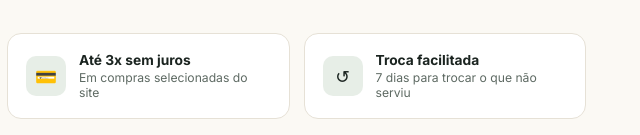
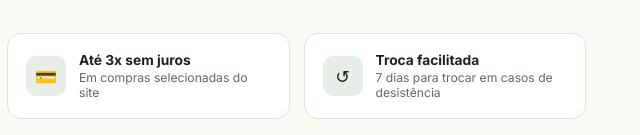
Before and after one commit to rogeljr25/SupermercadoMax, a plain HTML site: page index.html in a window 1280 px wide. Shown: the part 817-952 px from the top of the page, 640-1280 px from the left. Drawn offline with Linux system fonts and the light colour scheme.

Commit message:
Ajuste de site

```diff
--- a/index.html
+++ b/index.html
@@ -100,7 +100,7 @@
         </div>
         <div class="benefit">
           <div class="benefit__icon" aria-hidden="true">↺</div>
-          <div><strong>Troca facilitada</strong><span>7 dias para trocar o que não serviu</span></div>
+          <div><strong>Troca facilitada</strong><span>7 dias para trocar em casos de desistência</span></div>
         </div>
       </div>
     </section>
```
